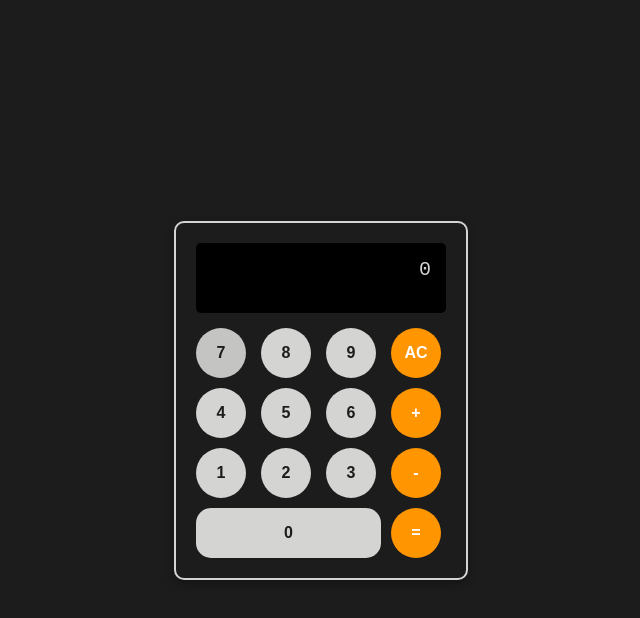
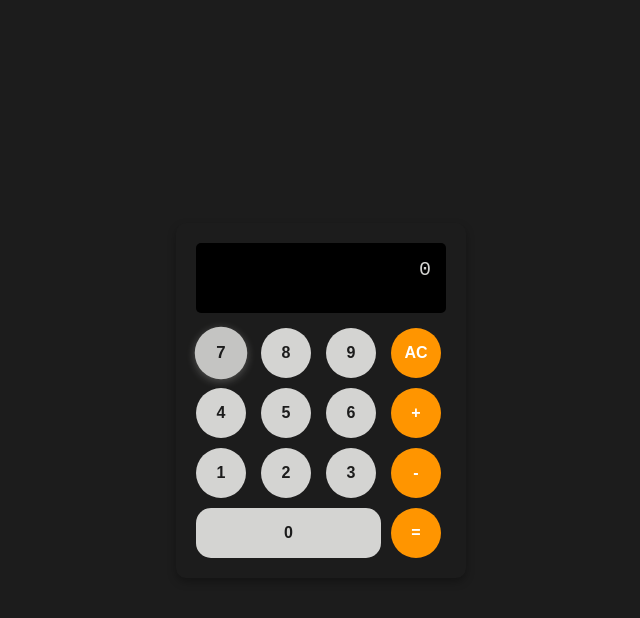
Before and after one commit to Birajgiri/SimpleCalculator, a plain HTML site: page index.html in a window 1280 px wide. In both pictures the pointer is over the button 540 px from the left and 352 px from the top of the page. Shown: the whole page, without its empty margins (319-959 px from the left). Drawn offline with Linux system fonts and the light colour scheme.

Commit message:
style.css changes

```diff
--- a/style.css
+++ b/style.css
@@ -10,16 +10,11 @@ body {
 
 .calculator {
     background: #1C1C1C;
-    border: 2px solid transparent;
+    border: none;
     border-radius: 10px;
     padding: 20px;
     width: 250px;
     box-shadow: 0 4px 8px rgba(0,0,0,0.3);
-    transition: border-color 0.3s ease;
-}
-
-.calculator:hover {
-    border-color: #D4D4D2;
 }
 
 .display {
@@ -51,10 +46,13 @@ button {
     width: 50px;
     cursor: pointer;
     font-weight: bold;
+    transition: all 0.2s ease;
 }
 
 button:hover {
     background: #C4C4C2;
+    transform: scale(1.05);
+    box-shadow: 0 2px 8px rgba(212, 212, 210, 0.3);
 }
 
 .operator {
@@ -63,10 +61,13 @@ button:hover {
     border-radius: 25px;
     height: 50px;
     width: 50px;
+    transition: all 0.2s ease;
 }
 
 .operator:hover {
     background: #e6850e;
+    transform: scale(1.05);
+    box-shadow: 0 2px 8px rgba(255, 149, 0, 0.4);
 }
 
 .action {
@@ -75,10 +76,13 @@ button:hover {
     border-radius: 25px;
     width: 50px;
     height: 50px;
+    transition: all 0.2s ease;
 }
 
 .action:hover {
     background: #e6850e;
+    transform: scale(1.05);
+    box-shadow: 0 2px 8px rgba(255, 149, 0, 0.4);
 }
 
 .zero {
```
